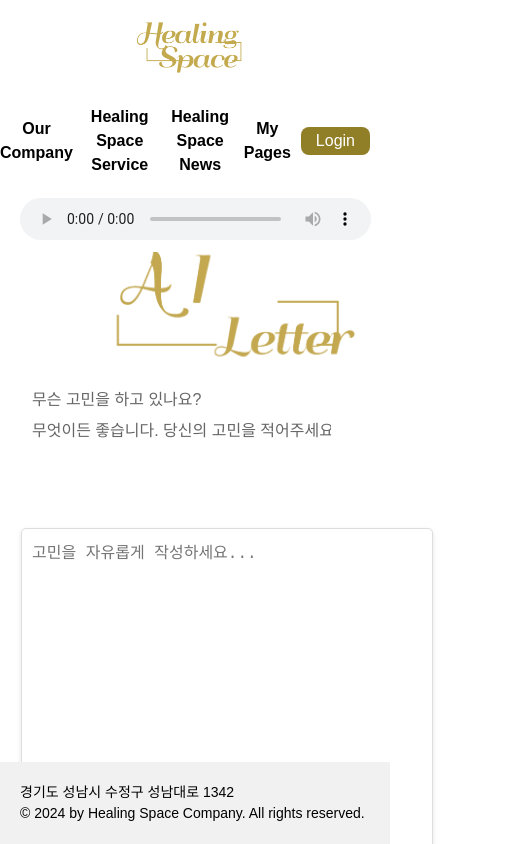
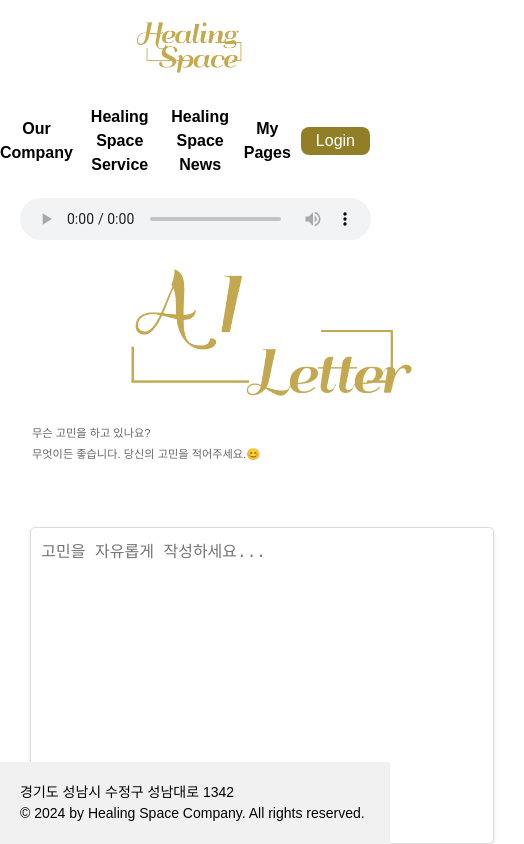
Before and after one commit to passionryu/Healing-Space-Front, a React (Vite) app: page /ai-letter in a window 390 px wide. Shown: the top 844 px of the page, 524 px wide, since content can reach past the window. Built offline with nearby package versions, Linux system fonts and the light colour scheme; no server answers.

Commit message:
[fix] 힐링 레터 모바일 좌우 넓이 대응 실패

```diff
--- a/src/styles/HealingService/AiService/AiLetter/AiLetter.css
+++ b/src/styles/HealingService/AiService/AiLetter/AiLetter.css
@@ -110,61 +110,36 @@
 
   @media (max-width:768px){
     .ai-letter-container {
-      width: 100vw;
-      margin-top:17vh;
+      width: 100%;
+      height: auto;
+      margin-top:19vh;
       display: flex;
       flex-direction: column;
-      justify-content: flex-start; /* 내용 상단 정렬 */
+      justify-content: flex-start;
       padding: 0px;
       font-family: 'Arial', sans-serif;
     }
 
     .ai-letter-container img {
-      width: 70vw;
+      width: 70%;
       height: auto;
-      align-self: center; /* 로고는 가운데 정렬 */
+      align-self: center;
     }
 
-    .title {
-      font-size: 2rem;
-      font-weight: bold;
-      color: #333;
-      margin-bottom: 10px;
-      text-align: left; /* 제목은 왼쪽 정렬 */
+    .ai-letter-container p{
+      width: 100%;
+      font-size: 0.7rem;
+      height: auto;
     }
 
-    .description {
-      font-size: 1rem;
-      color: #666;
-      margin-bottom: 3vh;
-      text-align: left; /* 설명도 왼쪽 정렬 */
-      white-space: nowrap;
-      overflow: hidden;
-      animation: typing 3s steps(30) 1s forwards, blink 0.75s step-end infinite;
-    }
-
-    .story-input {
-      width: 100vw; /* 가운데 정렬을 위해 넓이를 50%로 설정 */
-      height: 50vh;
-      padding: 10px;
-      font-size: 1rem;
-      border: 1px solid #ddd;
-      border-radius: 5px;
-      margin-bottom: 15px;
-      resize: none;
-      box-shadow: 0 2px 5px rgba(0, 0, 0, 0.1);
-      align-self: center; /* input 영역을 가운데 정렬 */
-    }
-
-    .story-input:focus {
-      outline: none;
-      border-color: #020e1c;
-      box-shadow: 0 0 5px rgba(30, 31, 31, 0.811);
+    .ai-letter-container textarea{
+      width: 96%;
+      height: 35vh;
     }
 
     .ai-letter-submit-button {
-      width: 100vw;
-      height: 50px;
+      width: 100%;
+      height: 5vh;
       font-size: 1rem;
       color: #fff;
       background-color: #917f27;
@@ -172,7 +147,7 @@
       border-radius: 5px;
       cursor: pointer;
       transition: background-color 0.3s ease, transform 0.8s ease;
-      margin-left: auto; /* 버튼을 오른쪽으로 정렬 */
+
     }
 
     .ai-letter-submit-button:disabled {
@@ -202,14 +177,14 @@
     }
 
     .line3 {
-      display: block; /* 줄 바꿈 */
-      width: 100%;  /* 텍스트 영역을 꽉 채우게 설정 */
+      display: block;
+      width: 100%;
       animation-delay: 5.5s, 10s;
     }
 
     .line3::after {
       content: "성심껏 편지를 작성해드립니다.✉️";
-      display: block; /* 텍스트를 새 줄로 표시 */
+      display: block;
     }
 
 
```
